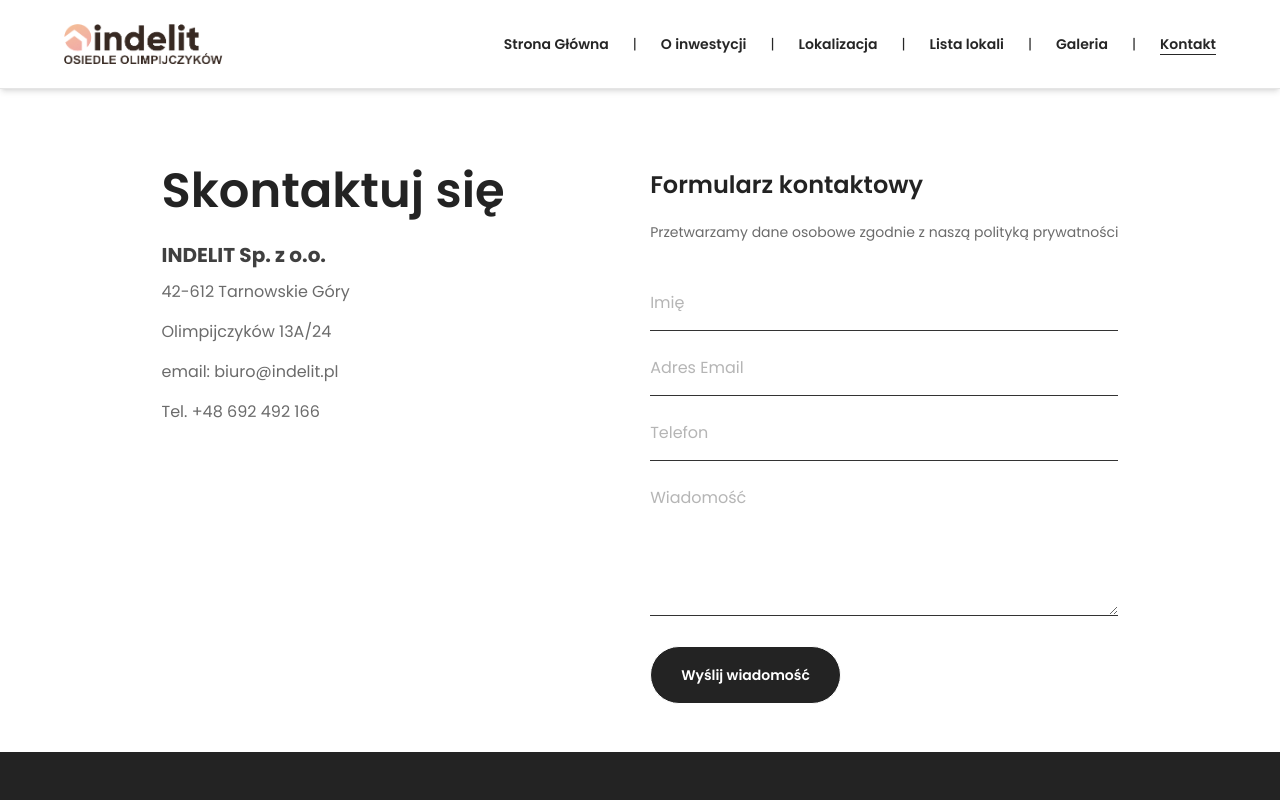
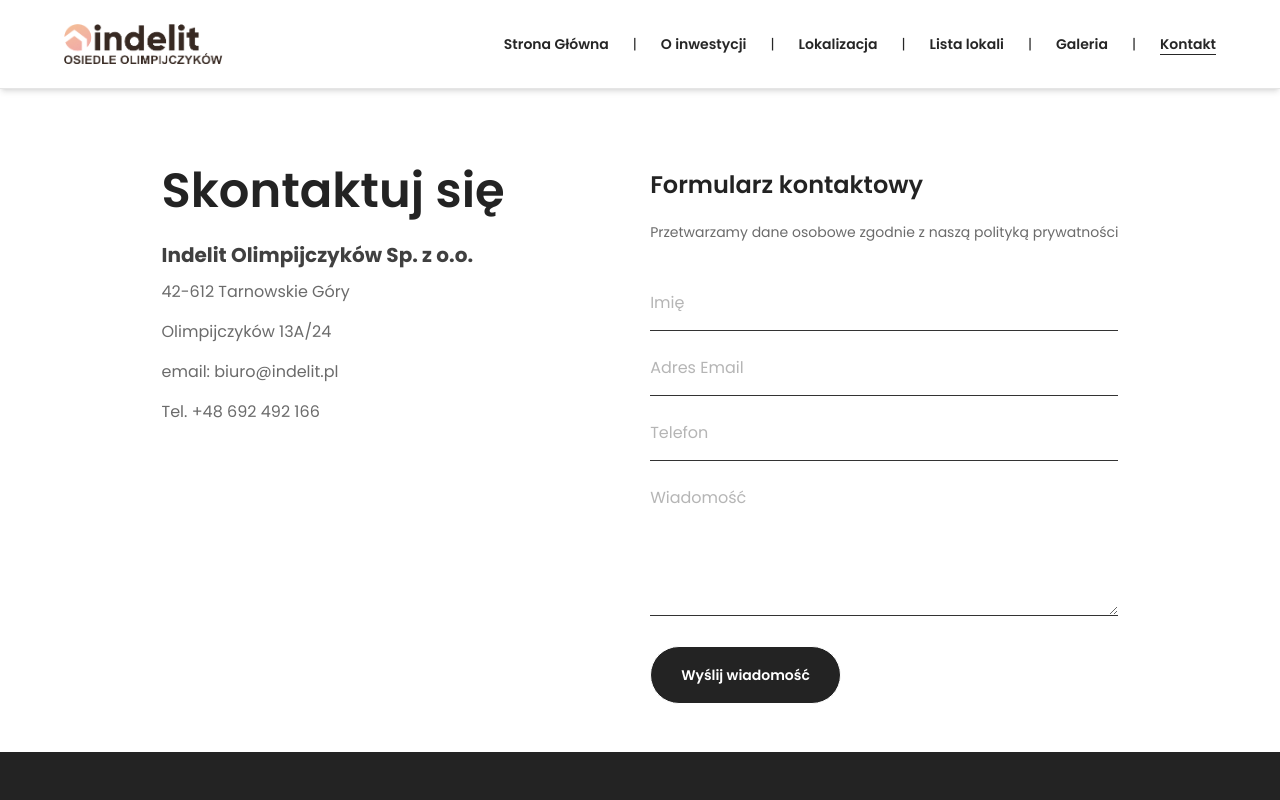
Before and after one commit to skowrxn/osiedle-olimpijczykow-website, a Next.js app: page /kontakt in a window 1280 px wide. Shown: the top 800 px of the page. Built offline with nearby package versions, Linux system fonts and the light colour scheme; a web font is replaced by a local one.

Commit message:
update company name

```diff
--- a/app/kontakt/page.js
+++ b/app/kontakt/page.js
@@ -9,7 +9,7 @@ export default function Kontakt() {
                         Skontaktuj się
                     </h1>
                     <span className="font-bold my-12 text-neutral-700 text-xl">
-                        INDELIT Sp. z o.o.
+                        Indelit Olimpijczyków Sp. z o.o.
                     </span>
                     <p className="leading-10">
                         42-612 Tarnowskie Góry <br />
```
